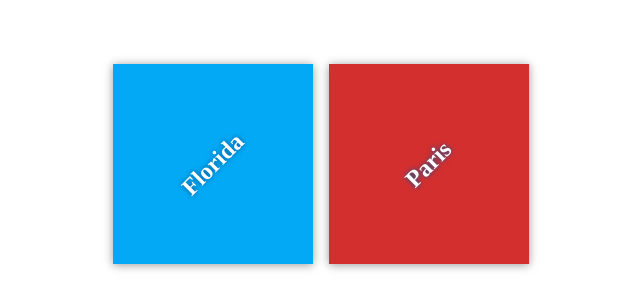
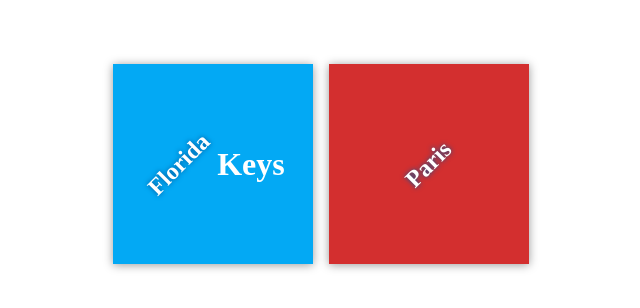
Before and after one commit to Jumoli/my-travel-plans, a plain HTML site: page index.html in a window 1280 px wide. Shown: the part 236-544 px from the top of the page, without its empty margins (319-959 px from the left). Drawn offline with Linux system fonts and the light colour scheme.

Commit message:
Added new subheadline

```diff
--- a/index.html
+++ b/index.html
@@ -12,6 +12,7 @@
     <div class="destination-container">
         <div class="destination" id="florida">
             <h2>Florida</h2>
+            <h1>Keys</h1>
         </div>
 
         <div class="destination" id="paris">
```
